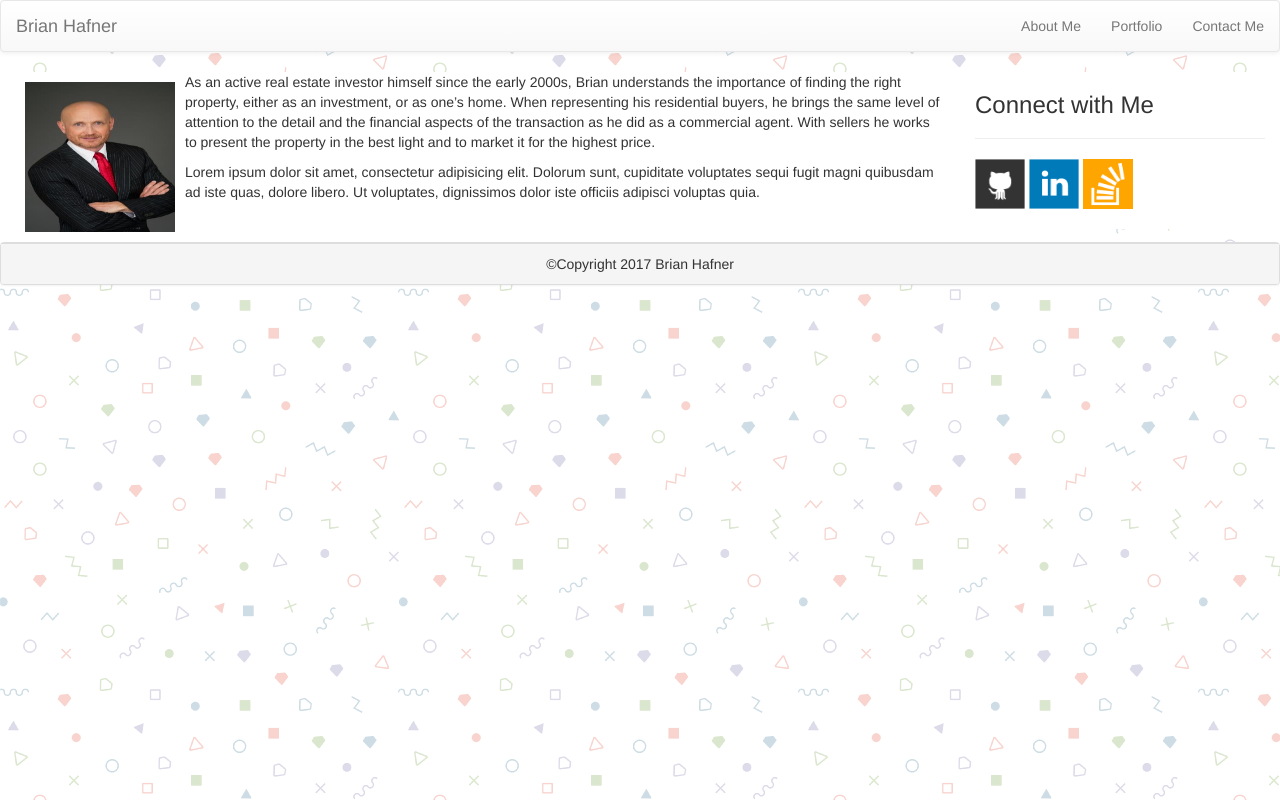
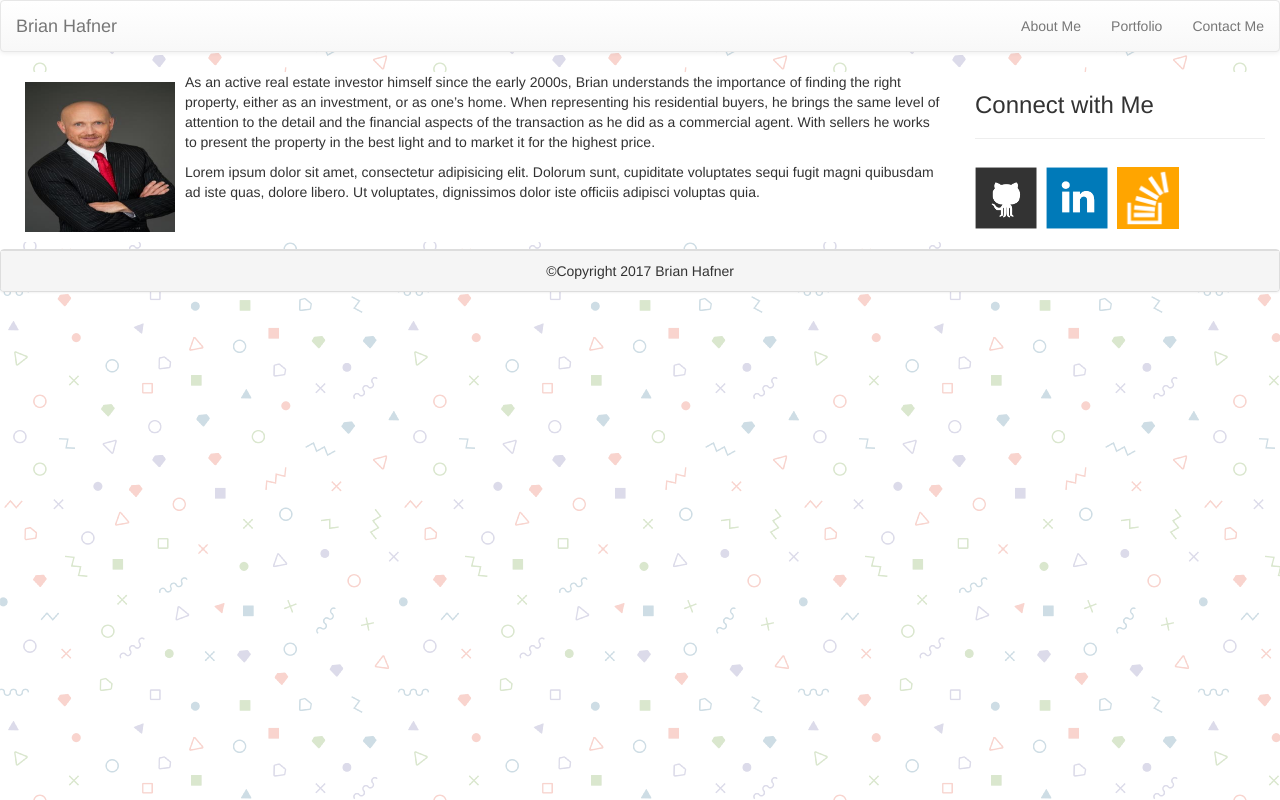
Before and after one commit to jbhafner/Bootstrap-Portfolio, a plain HTML site: page index.html in a window 1280 px wide. Drawn offline with nearby package versions, Linux system fonts and the light colour scheme.

Commit message:
v.2 test for missing GH icon

```diff
--- a/index.html
+++ b/index.html
@@ -46,15 +46,15 @@
 						<h3>Connect with Me</h3>
 						<hr>
 							<a href="https://github.com/jbhafner" target="_blank" style="color:white;">
-								<img src="assets/images/sm-Github.png" height="50" width="50" alt="">
+								<img src="assets/images/sm-GH.png" class="social" alt="">
 							</a>
 
 							<a href="https://www.linkedin.com/in/jbrianhafner/" target="_blank" style="color:white;">
-								<img src="assets/images/sm-LI.png" height="50" width="50" alt="">
+								<img src="assets/images/sm-LI.png" class="social" alt="">
 							</a>
 
 							<a href="https://stackoverflow.com/users/8245202/brian-hafner" target="_blank">
-								<img src="assets/images/sm-stack.png" height="50" width="50" alt="">
+								<img src="assets/images/sm-stack.png" class="social" alt="">
 
 							</a>
 							<br><br>
```
Also changed, not shown: contact.html (+3 -3 lines), assets/images/sm-GH.png (added).
